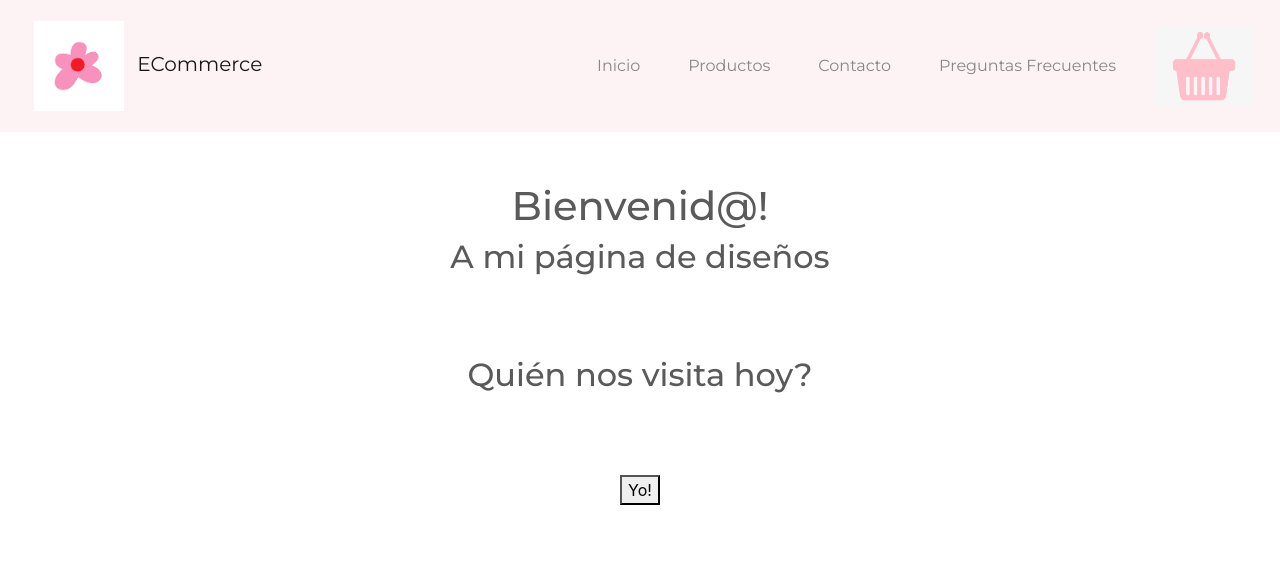
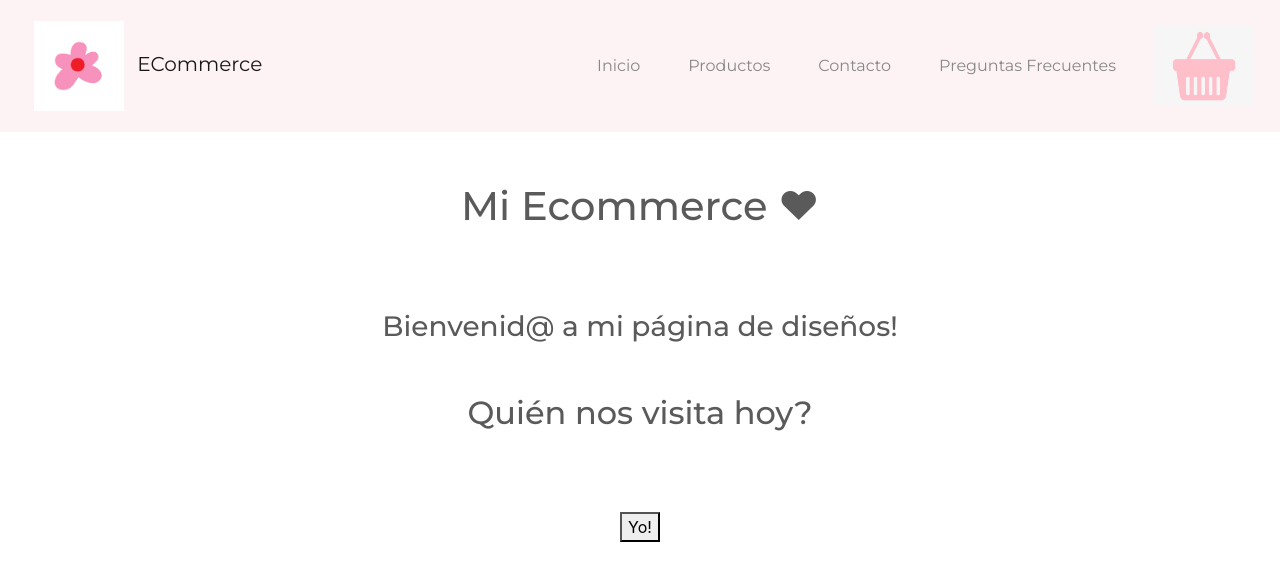
Before and after one commit to Carlapelli/ecommerce_Pellizzaro, a React (Vite) app: page / in a window 1280 px wide. Shown: the top 580 px of the page. Built offline with nearby package versions, Linux system fonts and the light colour scheme.

Commit message:
correcciones entrega desafio 3

```diff
--- a/src/App.jsx
+++ b/src/App.jsx
@@ -2,6 +2,7 @@ import { useState } from 'react'
 import './App.css'
 import ItemListContainer from './components/ItemListContainer/ItemListContainer'
 import NavBar from './components/NavBar/NavBar'
+import Titulo from './components/Titulo/Titulo'
 
 
 function App() {
@@ -10,7 +11,8 @@ function App() {
   return (
     <div className='App'>
       <NavBar />
-      <ItemListContainer/>
+      <Titulo titulo= "Mi Ecommerce ♥"/>
+      <ItemListContainer subtitulo= "Bienvenid@ a mi página de diseños!"/>
     </div>
   )
 }
--- a/src/components/ItemListContainer/ItemListContainer.jsx
+++ b/src/components/ItemListContainer/ItemListContainer.jsx
@@ -1,7 +1,6 @@
 import Form from "../Form/Form"
-import Titulo from "../Titulo/Titulo"
 
-const ItemListContainer = () => {
+const ItemListContainer = (greeting) => {
 
     function saludar (){
         const nombre = prompt ("Ingrese su nombre")
@@ -10,7 +9,7 @@ const ItemListContainer = () => {
 
     return (
         <>
-            <Titulo titulo="Bienvenid@!" subtitulo= "A mi página de diseños"/>
+            <h3>{greeting.subtitulo}</h3>
             <Form saludar={saludar}/>
         </>
     )
--- a/src/components/NavBar/NavBar.jsx
+++ b/src/components/NavBar/NavBar.jsx
@@ -9,7 +9,7 @@ const NavBar = () => {
                     <img src= {logo} alt="logo" width="90" height="90"
                         className=" m-2 d-inline-block align-text-center"/> ECommerce
                 </a>
-                <ul class="nav">
+                <ul className="nav">
                     <li className="nav-item">
                             <button className="navbar-toggler" type="button" data-bs-toggle="collapse"
                                 data-bs-target="#navbarNav" aria-controls="navbarNav" aria-expanded="false"
```
